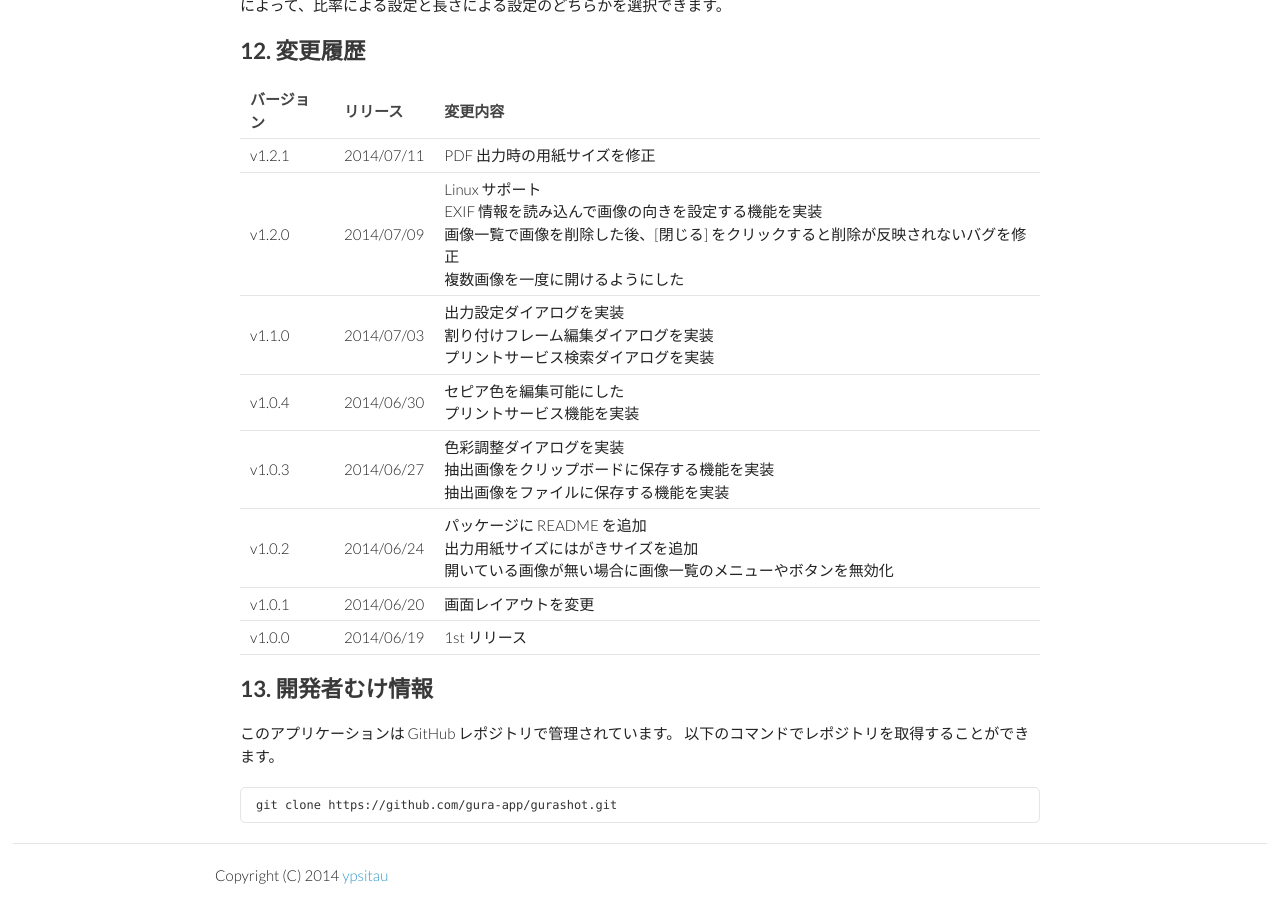
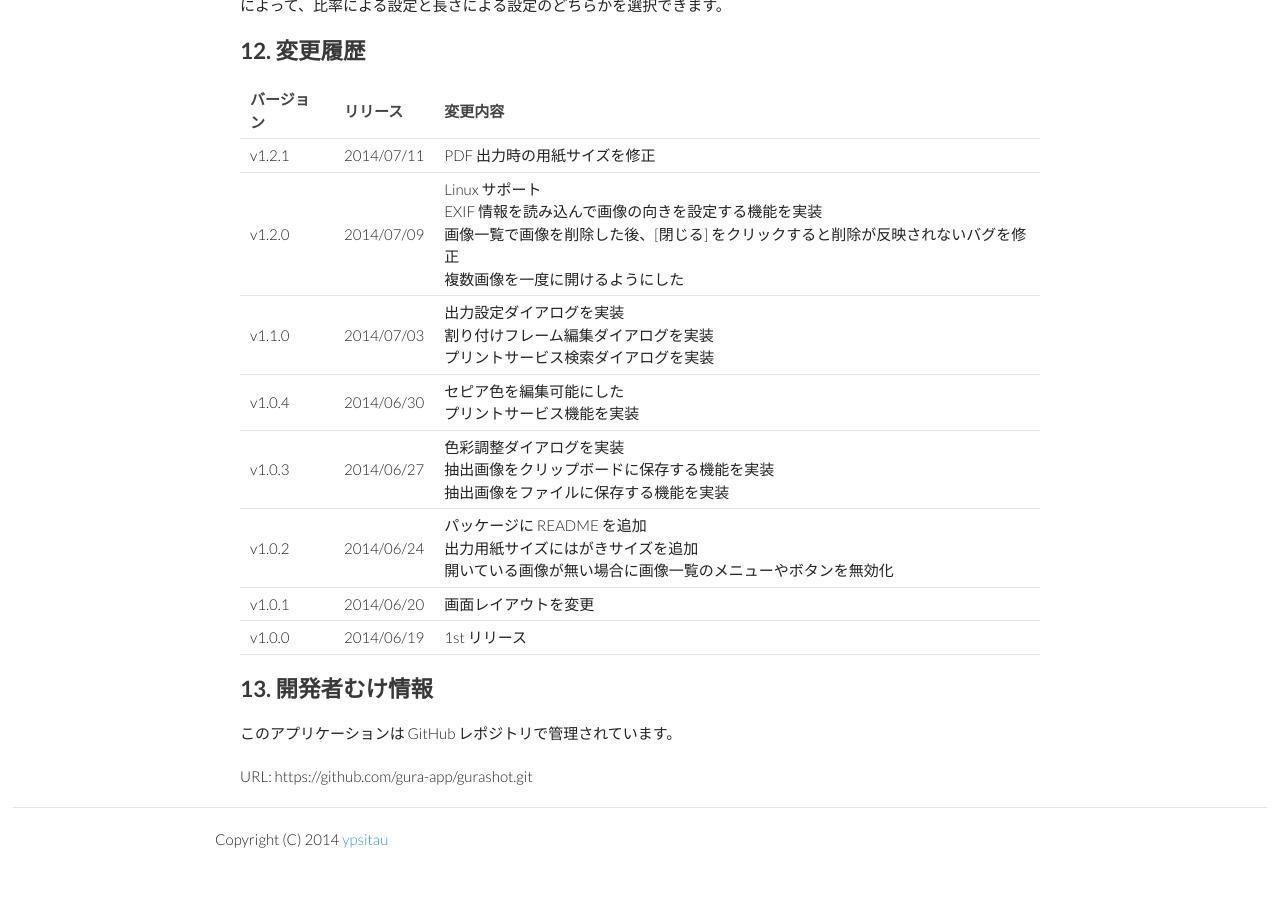
Before and after one commit to gura-app/gura-app.github.io, a Jekyll site: the page built from gurashot/index.md, in a window 1280 px wide and 900 px high, scrolled down 9260 px. Built offline with Jekyll 4.4.1, drawn with Linux system fonts in a browser that asks for light colours; Markdown is read by kramdown in place of the engine named in the settings; after the commit the page ends 10124 px from its top, so only the background shows below that.

Commit message:
updated document

```diff
--- a/gurashot/index.md
+++ b/gurashot/index.md
@@ -352,6 +352,5 @@ EXIF 情報を読み込んで画像の向きを設定する機能を実装<br />
 ## <a name="for-developer"></a>13. 開発者むけ情報
 
 このアプリケーションは GitHub レポジトリで管理されています。
-以下のコマンドでレポジトリを取得することができます。
 
-    git clone https://github.com/gura-app/gurashot.git
+URL: https://github.com/gura-app/gurashot.git
```
